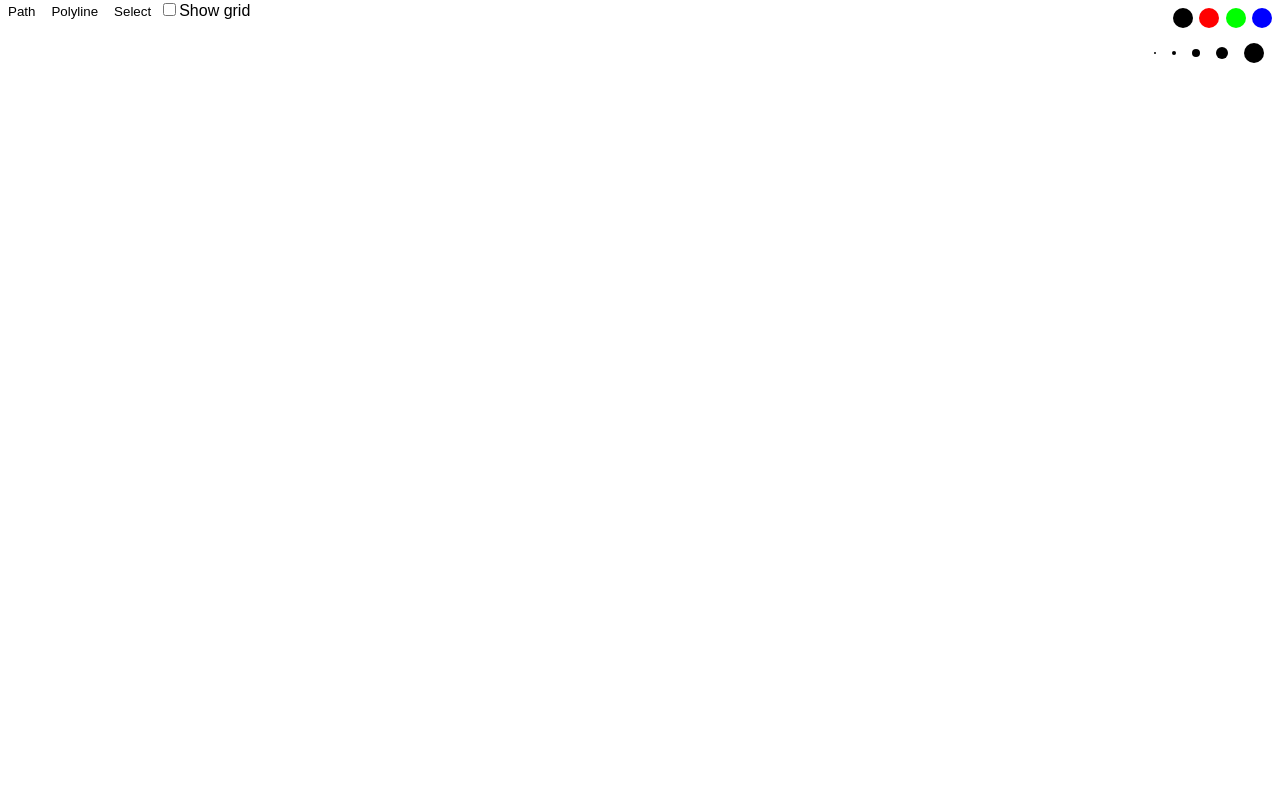
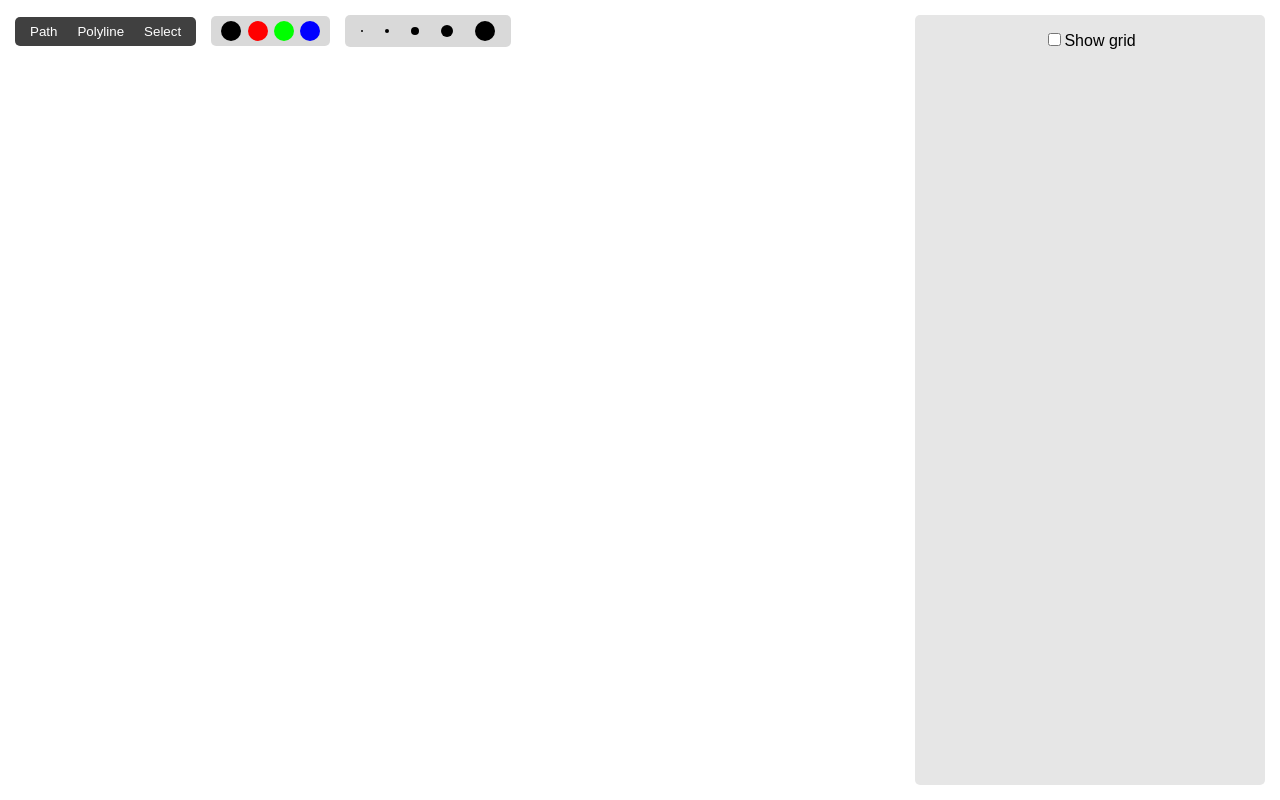
Before and after one commit to pablosca/minlines, a React (Create React App) app: page / in a window 1280 px wide. Built offline with nearby package versions, Linux system fonts and the light colour scheme.

Commit message:
Add sidebar. Make better ui

```diff
--- a/src/App.js
+++ b/src/App.js
@@ -15,9 +15,11 @@ export default function App() {
         <SelectionProvider>
             <div className="App">
               <Pad />
-              <ToolBar />
-              <ColorPicker />
-              <StrokeWidthPicker />
+              <nav className="navbar">
+                <ToolBar />
+                <ColorPicker />
+                <StrokeWidthPicker />
+              </nav>
             </div>
         </SelectionProvider>
       </BoardProvider>
--- a/src/ColorPicker.js
+++ b/src/ColorPicker.js
@@ -8,10 +8,10 @@ export default function ColorPicker() {
   };
 
   return (
-    <div className="color-picker">
+    <div className="color-picker toolbar">
       {colors.map((c) => (
         <button
-          className="color"
+          className="color picker-button"
           style={{ "--color": c.code }}
           key={c.name}
           onClick={(e) => onColorClick(c.code)}
--- a/src/Pad.js
+++ b/src/Pad.js
@@ -5,6 +5,7 @@ import PathElement from "./PathElement";
 import PolylineElement from "./PolylineElement";
 import TextElement from "./TextElement";
 import SelectionWrapper from "./SelectionWrapper";
+import Sidebar from "./Sidebar";
 import useBoard from "./BoardContext";
 import useSelection from "./SelectionContext";
 
@@ -82,6 +83,7 @@ export default function Pad() {
         });
       }
     } else if (tool === "path" && pressed) {
+      console.log('EE',e);
       addPoint({
         x: e.clientX,
         y: e.clientY
@@ -201,7 +203,7 @@ export default function Pad() {
   });
 
   return (
-    <>
+    <main className="main">
       {tempText && <textarea
         style={{ 'position': 'fixed', left: tempText.x + 'px', top: tempText.y + 'px', background: 'red', opacity: 0.01 }}
         autoFocus
@@ -244,6 +246,7 @@ export default function Pad() {
           ))}
         </g>
       </svg>
-    </>
+      <Sidebar />
+    </main>
   );
 }
--- /dev/null
+++ b/src/Sidebar.js
@@ -0,0 +1,19 @@
+import useTools from "./ToolsContext";
+
+export default function Sidebar() {
+  const { withGrid, setWithGrid } = useTools();
+
+  const onGridChange = (e) => {
+    e.stopPropagation();
+    setWithGrid(e.target.checked);
+  };
+
+  return (
+    <aside className="sidebar">
+      <label>
+        <input type="checkbox" onChange={onGridChange} checked={withGrid} />
+        {withGrid ? 'Hide' : 'Show'} grid
+      </label>
+    </aside>
+  )
+}
--- a/src/StrokeWidthPicker.js
+++ b/src/StrokeWidthPicker.js
@@ -8,9 +8,10 @@ export default function StrokeWidthPicker() {
   };
 
   return (
-    <div className="stroke-picker">
+    <div className="stroke-picker toolbar">
       {strokeWidths.map((c) => (
         <button
+          className="picker-button"
           key={c.name}
           onClick={(e) => onStrokeClick(c.width)}
           title={c.name}
--- a/src/ToolBar.js
+++ b/src/ToolBar.js
@@ -2,7 +2,7 @@ import useBoard from "./BoardContext";
 import useTools, { tools } from "./ToolsContext";
 
 export default function ToolBar() {
-  const { tool, selectTool, drawing, setDrawing, color, strokeWidth, withGrid, setWithGrid } = useTools();
+  const { tool, selectTool, drawing, setDrawing, color, strokeWidth } = useTools();
   const { clearPoints, savePointsVector, clearLastPoint } = useBoard();
 
   const onToolClick = (e, t) => {
@@ -18,27 +18,18 @@ export default function ToolBar() {
     clearPoints();
   };
 
-  const onGridChange = (e) => {
-    e.stopPropagation();
-    setWithGrid(e.target.checked);
-  };
-
   return (
     <nav className="toolbar">
       {tools.map((t) => (
         <button
           onClick={(e) => onToolClick(e, t.key)}
           key={t.key}
-          className={t.key === tool ? "selected" : ""}
+          className={`button ${t.key === tool ? 'selected' : ''}`}
         >
           {t.name}
         </button>
       ))}
       {drawing && <button onClick={onDoneClick}>Done</button>}
-      <label>
-        <input type="checkbox" onChange={onGridChange} checked={withGrid} />
-        {withGrid ? 'Hide' : 'Show'} grid
-      </label>
     </nav>
   );
 }
--- a/src/styles.css
+++ b/src/styles.css
@@ -1,6 +1,13 @@
 body {
   margin: 0;
 }
+
+button {
+  background: none;
+  border: none;
+  cursor: pointer;
+}
+
 .App {
   font-family: sans-serif;
   text-align: center;
@@ -9,11 +16,11 @@ body {
 }
 
 .artboard {
+  left: 0;
   position: fixed;
-  left: 0;
+  height: 100vh;
   top: 0;
   width: 100vw;
-  height: 100vh;
 }
 
 .artboard.with-grid {
@@ -23,28 +30,49 @@ body {
     linear-gradient(to bottom, #0002 1px, transparent 1px);
 }
 
-.toolbar {
+.navbar {
+  align-items: center;
+  display: flex;
+  gap: 15px;
+  left: 15px;
   position: fixed;
+  top: 15px;
   z-index: 2;
 }
 
-button {
-  background: none;
-  border: 2px solid transparent;
-  border-radius: 2px;
-  cursor: pointer;
+.toolbar {
+  background: hsl(0 0% 0% / 75%);
+  border-radius: 5px;
+  display: flex;
+  gap: 10px;
+  padding: 5px 10px;
 }
 
-button.selected {
-  border: 2px solid black;
+.toolbar .button {
+  color: #fff;
+}
+
+.button {
+  border-radius: 2px;
+  padding: 2px 5px;
+}
+
+.button:hover {
+  background: hsl(0 0% 100% / 25%);
+}
+
+.button.selected {
+  background: hsl(0 0% 100% / 90%);
+  color: hsl(0 0% 0%);
+}
+
+.color-picker, .stroke-picker {
+  background: hsl(0 0% 0% / 15%);
+  display: flex;
 }
 
 .color-picker {
-  display: flex;
   gap: 0.4rem;
-  position: fixed;
-  right: 8px;
-  top: 8px;
 }
 
 .color {
@@ -52,13 +80,6 @@ button.selected {
   border-radius: 50%;
   height: 20px;
   width: 20px;
-}
-
-.stroke-picker {
-  display: flex;
-  position: fixed;
-  right: 8px;
-  top: 40px;
 }
 
 .stroke {
@@ -108,3 +129,14 @@ button.selected {
 .selection-wrapper {
   pointer-events: none;
 }
+
+.sidebar {
+  background: hsl(0 0% 90%);
+  border-radius: 5px;
+  bottom: 15px;
+  padding: 15px;
+  position: fixed;
+  right: 15px;
+  top: 15px;
+  width: 25vw;
+}
```
